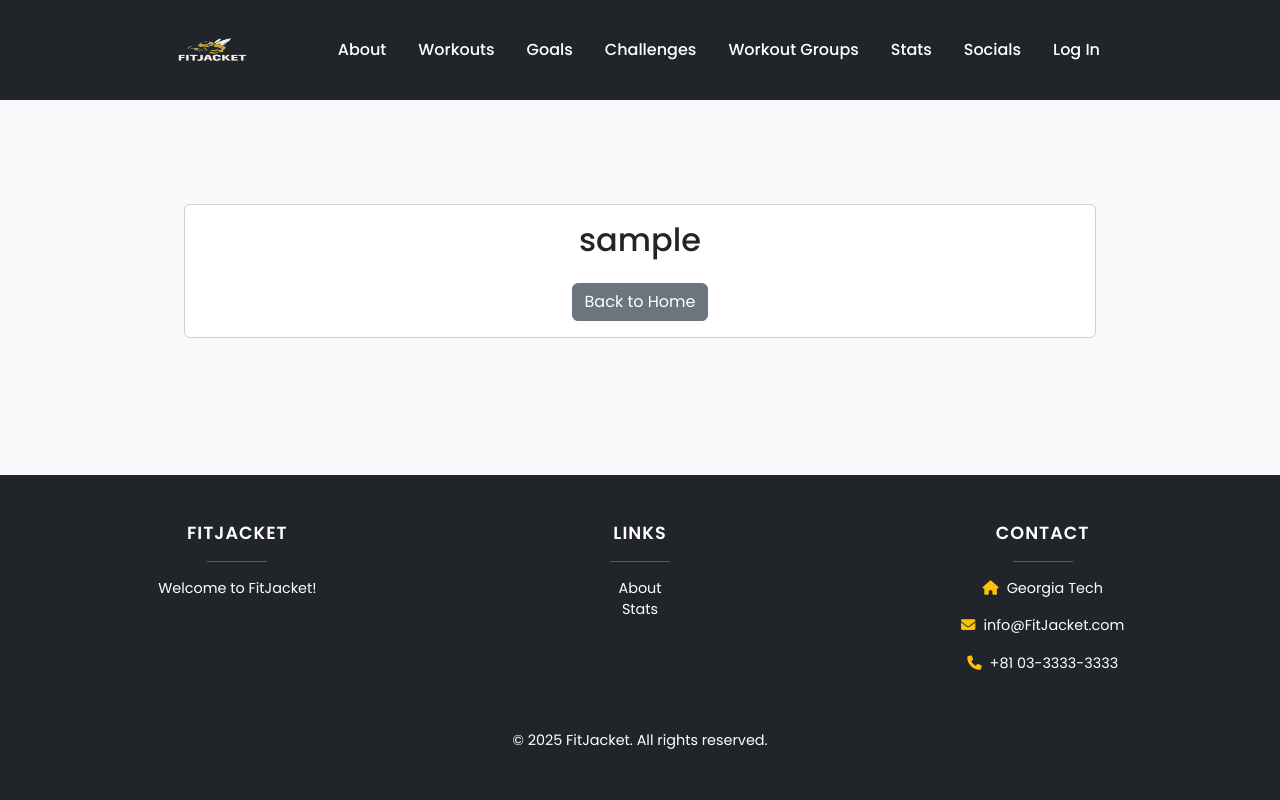
After one commit to thomasg13/FitJacket, a Django app: template templates/socials/friend_profile.html in a window 1280 px wide. The commit adds this page. Run offline with Django 3.2, Linux system fonts and the light colour scheme; tables that the repository leaves empty hold one stand-in row (values such as "Sample post"); the template is opened without the code that fills it: values that come from a table or form of the project are taken from there, most other values are stand-ins (such as "Sample title", 1, 10 or a date in 2020); some libraries are stand-ins or nearby versions.

Commit message:
view profile of friends

```diff
--- a/socials/urls.py
+++ b/socials/urls.py
@@ -11,4 +11,5 @@ urlpatterns = [
     path('unfriend/<int:user_id>/', views.unfriend, name='unfriend'),
     path('cancel_request/<int:request_id>/', views.cancel_friend_request, name='cancel_friend_request'),
     path('reject_request/<int:request_id>/', views.reject_friend_request, name='reject_friend_request'),
+    path('profile/<int:user_id>/', views.friend_profile, name='friend_profile'),
 ]
--- /dev/null
+++ b/templates/socials/friend_profile.html
@@ -0,0 +1,15 @@
+{% extends 'base.html' %}
+
+{% block content %}
+<div class="container mt-5">
+  <div class="card">
+    <div class="card-body">
+      <h2 class="card-title text-center">{{ friend.username }}</h2>
+
+      <div class="d-flex justify-content-center mt-4">
+        <a href="{% url 'socials:home' %}" class="btn btn-secondary">Back to Home</a>
+      </div>
+    </div>
+  </div>
+</div>
+{% endblock %}
--- a/templates/socials/socials.html
+++ b/templates/socials/socials.html
@@ -60,7 +60,7 @@
     <ul class="list-group">
       {% for friend in friends %}
         <li class="list-group-item d-flex justify-content-between align-items-center">
-          {{ friend.username }}
+          <a href="{% url 'socials:friend_profile' friend.id %}">{{ friend.username }}</a>
           <form method="POST" action="{% url 'socials:unfriend' friend.id %}">
             {% csrf_token %}
             <button type="submit" class="btn btn-sm btn-outline-danger">Unfriend</button>
```
Also changed, not shown: socials/views.py (+15 -0 lines).
